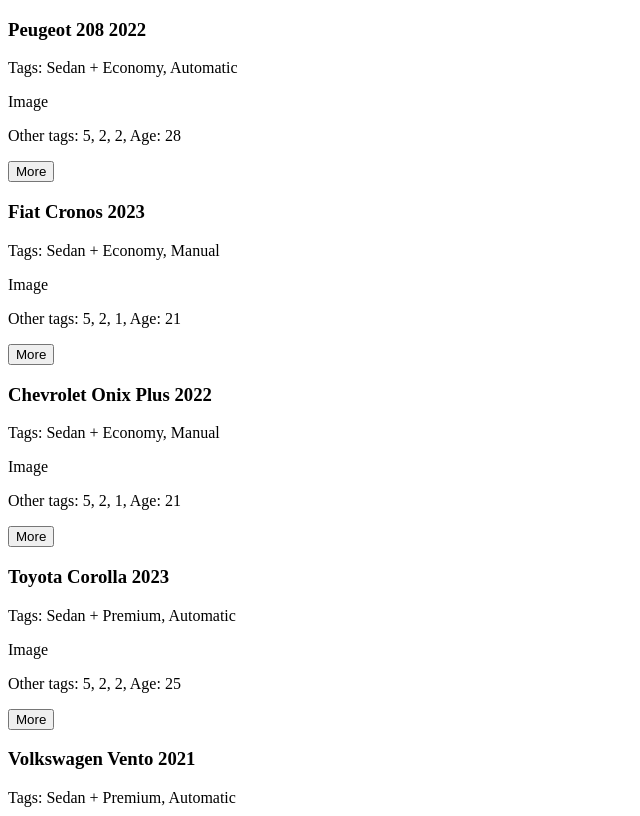
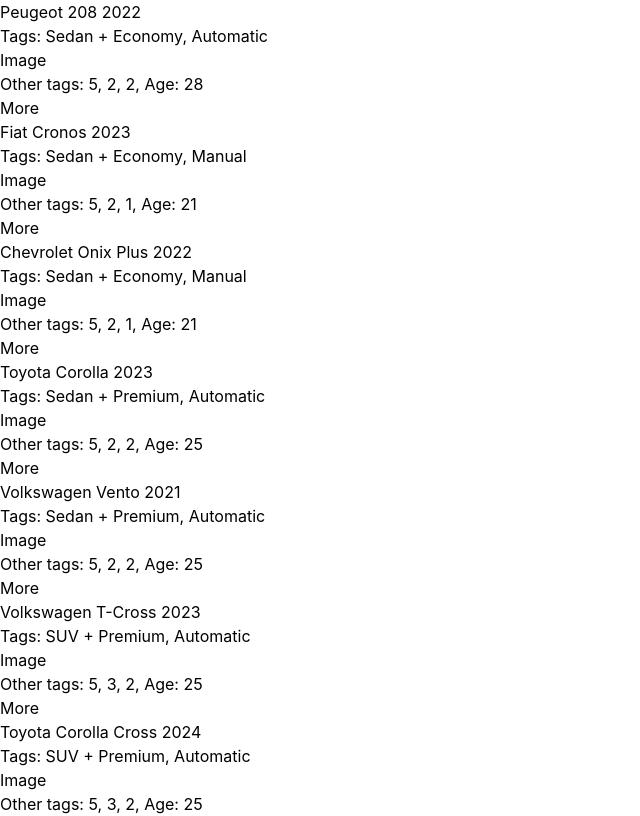
Before and after one commit to Nahuel7709/Car-Rental, a React (Vite) app: page / in a window 1280 px wide. Shown: the top 816 px of the page, without its empty margins (0-640 px from the left). Built offline with nearby package versions, Linux system fonts and the light colour scheme.

Commit message:
chore: add tailwind

```diff
--- a/package.json
+++ b/package.json
@@ -10,8 +10,10 @@
     "preview": "vite preview"
   },
   "dependencies": {
+    "@tailwindcss/vite": "^4.3.3",
     "react": "^18.2.0",
-    "react-dom": "^18.2.0"
+    "react-dom": "^18.2.0",
+    "tailwindcss": "^4.3.3"
   },
   "devDependencies": {
     "@types/react": "^18.2.66",
--- /dev/null
+++ b/src/index.css
@@ -0,0 +1 @@
+@import "tailwindcss";
--- a/src/main.tsx
+++ b/src/main.tsx
@@ -1,4 +1,5 @@
 import React from "react";
+import "./index.css";
 import ReactDOM from "react-dom/client";
 import App from "./App.tsx";
 
--- a/vite.config.ts
+++ b/vite.config.ts
@@ -1,7 +1,8 @@
 import { defineConfig } from 'vite'
 import react from '@vitejs/plugin-react-swc'
+import tailwindcss from "@tailwindcss/vite";
 
 // https://vitejs.dev/config/
 export default defineConfig({
-  plugins: [react()],
-})
+  plugins: [react(), tailwindcss()],
+});
```
Also changed, not shown: 1 other file (tests, documents, lock files or other folders).
